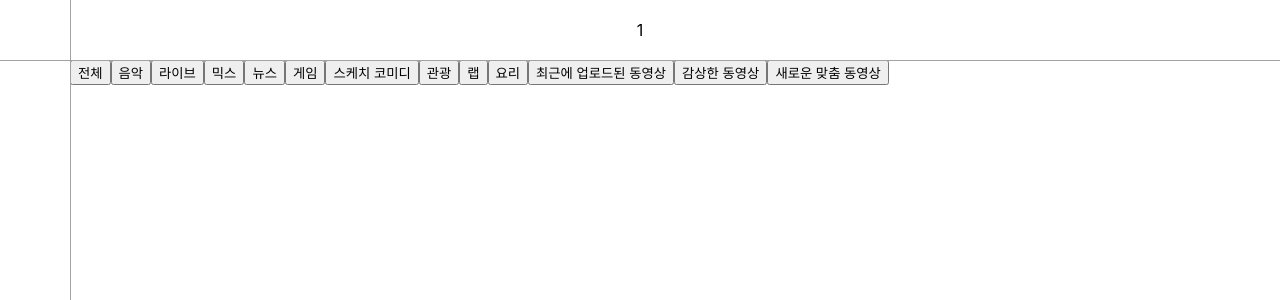
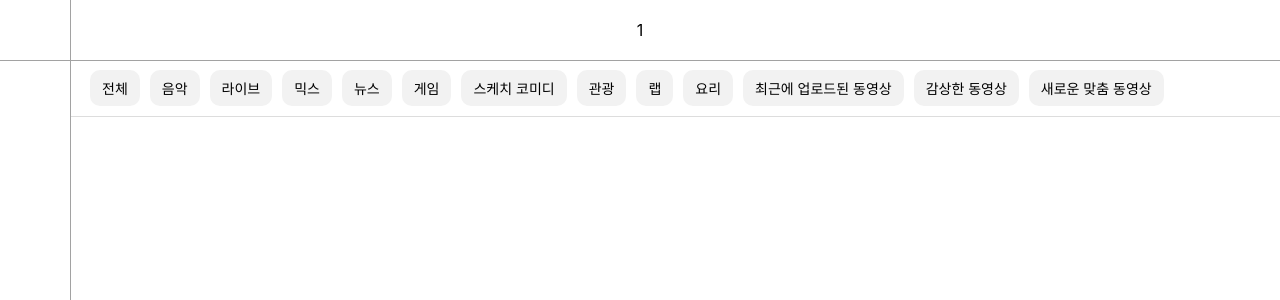
Before and after one commit to PrograMemo-Groom/youtube-clone, a React (Create React App) app: page / in a window 1280 px wide. Shown: the top 300 px of the page. Built offline with nearby package versions, Linux system fonts and the light colour scheme; no server answers.

Commit message:
💄[main] 카테고리 UI - css 작성

```diff
--- a/src/components/main/Main.module.css
+++ b/src/components/main/Main.module.css
@@ -1,3 +1,27 @@
 .container {
+    display: flex;
+    flex-direction: column;
+}
 
+.categoryBar {
+    display: flex;
+    overflow-x: hidden;
+    padding: 10px 20px;
+    border-bottom: 1px solid #ddd;
 }
+
+.categoryButton {
+    margin-right: 10px;
+    padding: 8px 12px;
+    border: none;
+    border-radius: 10px;
+    background-color: #F2F2F2;
+    color: #000000;
+    font-size: 14px;
+    cursor: pointer;
+    white-space: nowrap;
+}
+
+.categoryButton:hover {
+    background-color: #e4e4e4;
+}
```
